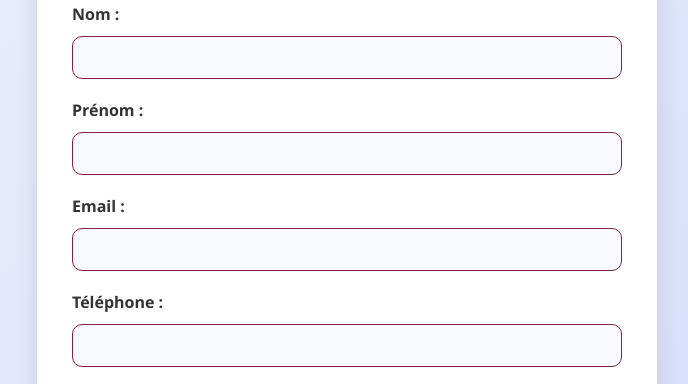
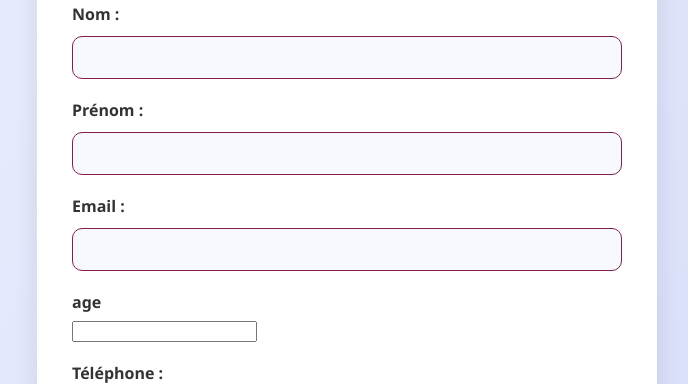
Before and after one commit to kingBen-j/formulaire-Admission-VOG, a plain HTML site: page index.html in a window 1280 px wide. Shown: the part 432-816 px from the top of the page, without its empty margins (293-981 px from the left). Drawn offline with Linux system fonts and the light colour scheme.

Commit message:
Update index.html

```diff
--- a/index.html
+++ b/index.html
@@ -27,6 +27,9 @@
 
             <label for="email">Email :</label>
             <input type="email" id="email" name="email" required>
+             <label for="age">age</label>
+            <input type="age" id="age" name="age" required>
+
 
             <label for="tel">Téléphone :</label>
             <input type="tel" id="tel" name="tel">
```
